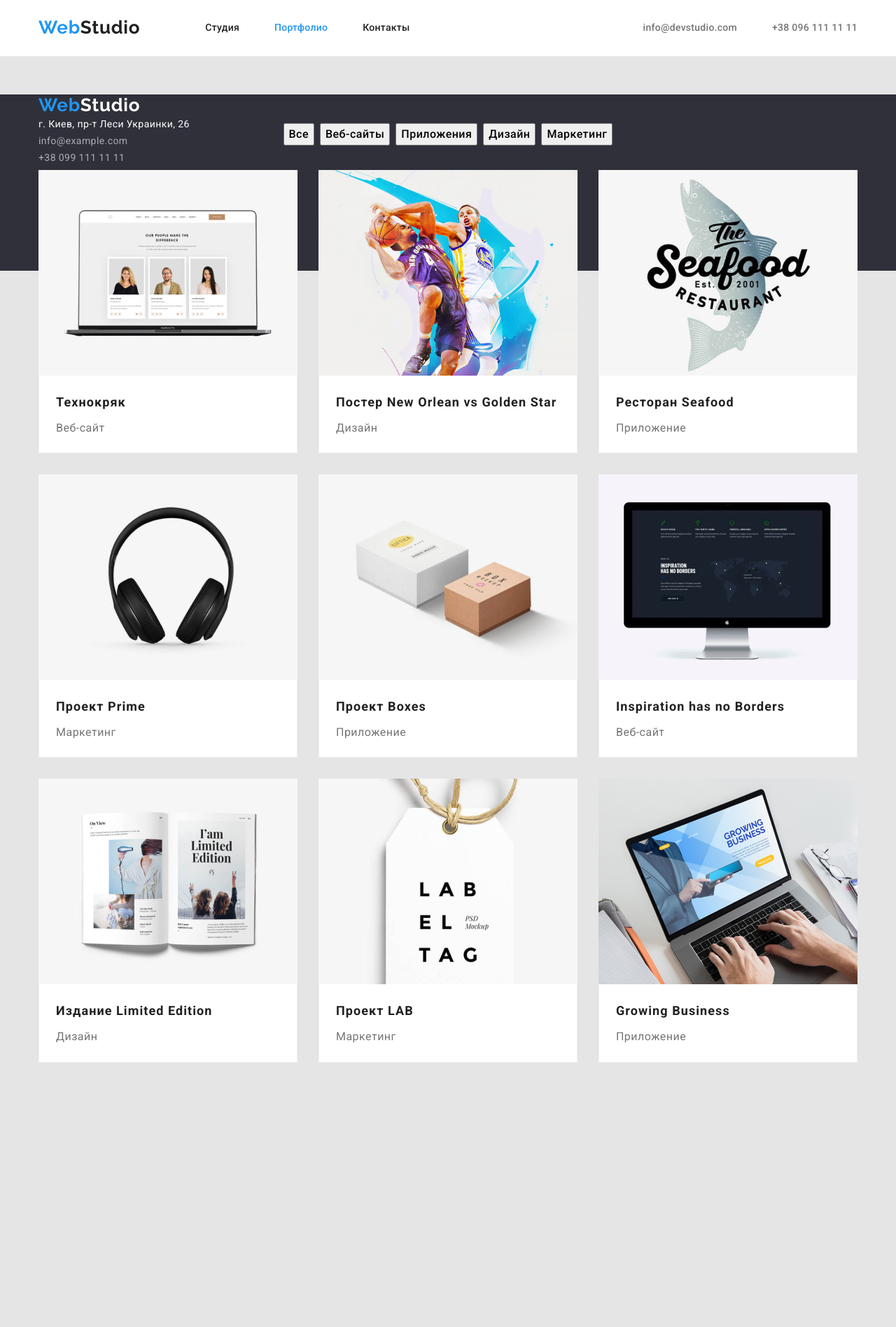
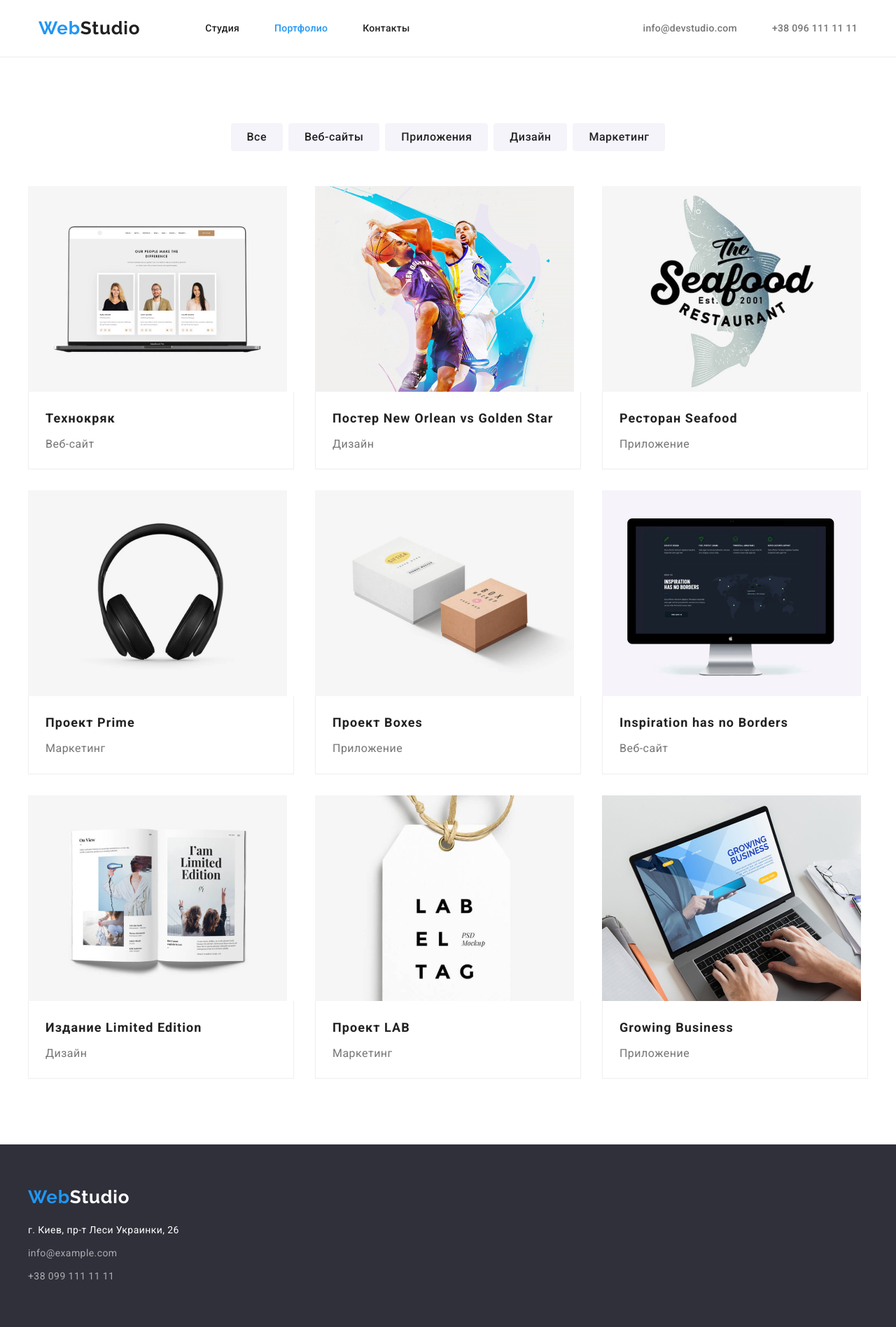
Before and after one commit to Altukhova844/goit-markup-hw-03, a plain HTML site: page portfolio.html in a window 1280 px wide. Shown: the whole page at 70% size. Before the commit the page ends 1613 px from the top, so only its background shows below. Drawn offline with nearby package versions, Linux system fonts and the light colour scheme.

Commit message:
final-cut

```diff
--- a/css/slyles.css
+++ b/css/slyles.css
@@ -1,18 +1,3 @@
-/* цвета */
-/* основной мелкий текст описания и ссылки #757575 */
-/* заголовки #212121 */
-/* акцент : текст на кнопках и синем фоне + футер rgba(255, 255, 255, 0.6) */
-/* бирюзовый акцент :  #2196F3 */
-
-/* паддинги даем именно секциям
-контейнер НЕ ДОЛЖЕН иметь свои паддинги,
-его задача обернуть и центрировать ГОРИЗОНТАЛЬНО.
-вертикально контейнер ничего не должен делать */
-/* по умолчанию поставть текст-тайтл text-align: center ???
-или добавить утилиту centered везде где надо*/
-
-/**/
-
 :root {
   --primary-text-color: #757575;
   --title-text-color: #212121;
@@ -26,7 +11,7 @@
 
 .pagebody {
   font-family: Roboto, sans-serif;
-  background-color: var(--primary-bg-color);
+  background-color: var(--primary-white-color);
   color: var(--primary-text-color);
   margin: 0 auto;
 }
@@ -62,17 +47,8 @@ img {
 }
 
 .section {
-  padding-top: 94px;
-  padding-bottom: 94px;
-} /**/
-
-/* ??????????универсальный селектор оставлять?
-* {
-  box-sizing: border-box;
-  margin: 0;
-  padding: 0;
+  padding: 94px 0;
 }
-*/
 
 /* === СТИЛИ ДЛЯ index.html === */
 
@@ -88,15 +64,11 @@ img {
 .site-nav,
 .header-contacts {
   display: flex;
-  height: 80px;
   align-items: center;
 }
 
-.header-nav-section {
-}
 .header-logo {
-  padding-top: 32px;
-  padding-bottom: 32px;
+  padding: 25px 0;
 }
 .logo {
   display: block;
@@ -181,11 +153,9 @@ img {
 /* Hero */
 
 .blue-box {
-  padding-top: 200px;
-  padding-bottom: 200px;
+  padding: 200px 0;
   text-align: center;
 
-  height: 600px;
   background-color: var(--accent-darkbox-color);
 }
 
@@ -207,14 +177,16 @@ img {
 }
 
 .hero-btn {
+  padding: 10px 32px;
   font-style: normal;
   font-weight: bold;
   font-size: 16px;
   line-height: 1.9;
   letter-spacing: 0.06em;
+  border-radius: 4px;
+
   background-color: var(--accent-color);
   color: var(--primary-white-color);
-  border-radius: 4px;
 }
 
 .blue-box .hero-btn:hover {
@@ -222,10 +194,6 @@ img {
 }
 
 /* Features Section */
-
-.feature-box {
-  padding-bottom: 47px;
-}
 
 .feature-list {
   display: flex;
@@ -264,7 +232,7 @@ img {
 /* Service list section */
 
 .services-box {
-  padding-top: 47px;
+  padding-top: 0;
 }
 
 .services-title {
@@ -275,8 +243,9 @@ img {
   font-size: 36px;
   line-height: 1.2;
   letter-spacing: 0.03em;
+  text-align: center;
+
   color: var(--title-text-color);
-  text-align: center;
 }
 
 .services-list {
@@ -298,9 +267,6 @@ img {
 
 .our-team-section {
   background-color: #f5f4fa;
-}
-
-.our-team-box {
 }
 
 .our-team-title {
@@ -327,14 +293,20 @@ img {
   margin-right: var(--card-set-gap);
 
   background-color: var(--primary-white-color);
+  box-shadow: 0px 1px 3px rgba(0, 0, 0, 0.12), 0px 1px 1px rgba(0, 0, 0, 0.14),
+    0px 2px 1px rgba(0, 0, 0, 0.2);
+  border-bottom-left-radius: 4px;
+  border-bottom-right-radius: 4px;
 }
 
 .team-list .worker-card:last-child {
   margin-right: 0;
 }
 
+.card-content {
+  padding: var(--card-set-gap) 0;
+}
 .worker-name {
-  margin-top: var(--card-set-gap);
   margin-bottom: 10px;
 
   font-style: normal;
@@ -342,13 +314,12 @@ img {
   font-size: 16px;
   line-height: 1.2;
   letter-spacing: 0.03em;
+  text-align: center;
+
   color: var(--title-text-color);
-  text-align: center;
 }
 
 .worker-function {
-  margin-bottom: 30px;
-
   font-style: normal;
   font-weight: normal;
   font-size: 16px;
@@ -357,45 +328,53 @@ img {
   text-align: center;
 }
 
-/* ==Footer== */
+/* Footer */
 
 .footer {
-  height: 252px;
   background-color: var(--accent-darkbox-color);
 }
 
 .footer-box {
+  display: flex;
+  flex-direction: column;
+  padding: 60px 0;
 }
 
-.footer-logo {
-  display: block;
+.footer-box .item:not(:last-child) {
+  margin-bottom: 9px;
 }
 
-.footer-box a {
+.footer-box .item:first-child {
+  margin-bottom: 20px;
+}
+
+.footer a,
+address {
   color: var(--primary-white-color);
 }
-.footer-contact-list {
-  display: block;
-}
-.footer-contact-list a {
+
+.footer-box .footer-link,
+address {
   font-style: normal;
   font-weight: normal;
   font-size: 14px;
   line-height: 1.7;
   letter-spacing: 0.03em;
-  color: var(--primary-white-color);
   text-decoration: none;
 }
-.footer-contact-list .digital-contact {
+
+.footer-box .digital-contact {
+  font-style: normal;
+  font-weight: normal;
+  font-size: 14px;
+  line-height: 1.7;
+  letter-spacing: 0.03em;
+  text-decoration: none;
   color: rgba(255, 255, 255, 0.6);
 }
-.footer-link address {
-  font-style: normal;
-}
-.footer-contact-list .footer-link:hover {
-  color: var(--accent-color);
-}
-.footer-contact-list .footer-link:focus {
+
+.footer .footer-link:hover,
+.footer .footer-link:focus {
   color: var(--accent-color);
 }
 
@@ -403,36 +382,30 @@ img {
 
 /* portfolio button filter */
 
-.button-section {
-  height: 54px;
-  background-color: var(--primary-bg-color);
-}
-
 .portfolio-btn-box {
   display: flex;
   justify-content: center;
 
-  margin-bottom: 34px;
+  margin-bottom: 50px;
 }
 
 .portfolio-btn-box .item:not(:last-child) {
   margin-right: 8px;
 }
 
-.button {
-  color: var(--title-text-color);
-  background-color: #f5f4fa;
-  border-radius: 4px;
-  border: 1px solid transparent;
-}
-
 .portfolio-btn-box .portfolio-btn {
+  padding: 6px 22px;
   font-family: inherit;
   font-style: normal;
   font-weight: 500;
   font-size: 16px;
   line-height: 1.6;
   letter-spacing: 0.03em;
+  border-radius: 4px;
+  border: 1px solid transparent;
+
+  color: var(--title-text-color);
+  background-color: #f5f4fa;
 }
 
 .button .portfolio-btn:hover,
@@ -449,10 +422,6 @@ img {
   display: flex;
   flex-wrap: wrap;
 }
-
-/*  margin-bottom: calc(-1 * var(--card-set-gap));
-  margin-right: calc(-1 * var(--card-set-gap));
-  */
 
 .portfolio-menu > .portfolio-card {
   box-sizing: border-box;
@@ -471,10 +440,7 @@ img {
 }
 
 .prtf-card-content {
-  padding-top: 20px;
-  padding-right: 24px;
-  padding-bottom: 20px;
-  padding-left: 24px;
+  padding: 20px 24px;
   border-left: 1px solid #eeeeee;
   border-bottom: 1px solid #eeeeee;
   border-right: 1px solid #eeeeee;
@@ -487,8 +453,10 @@ img {
   font-size: 18px;
   line-height: 2;
   letter-spacing: 0.06em;
+
   color: var(--title-text-color);
 }
+
 .card-description {
   font-style: normal;
   font-weight: normal;
--- a/portfolio.html
+++ b/portfolio.html
@@ -15,11 +15,11 @@
 </head>
 
 <body class="pagebody">
+    <!--Header-section-->
     <header class="header">
-    <!--Header-section-->
         <div class="container header-nav-section">
             <nav class="nav">
-                <a href="" class="logo"><span class="logo-accent">Web</span>Studio</a>
+                <a href="" class="header-logo logo"><span class="logo-accent">Web</span>Studio</a>
                 <ul class="site-nav">
                     <li class="item"> <a href="./index.html" class="link">Студия</a> </li>
                     <li class="item"> <a href="./portfolio.html" class="link current">Портфолио</a> </li>
@@ -33,9 +33,9 @@
             </ul>
         </div>
     </header>
-    <!--Portfolio Buttons & Menu-->
     <main>
-        <section class="button-section">
+        <!--Portfolio Buttons & Menu-->
+        <section>
             <div class="section container">
                 <!--Portfolio button filter-->
                 <ul class="portfolio-btn-box button">
@@ -172,30 +172,18 @@
 
     <!--Footer-->
     <footer class="footer">
-        <section class="container">
-            <ul class="footer-box">
-                <li class="footer-logo">
-                    <a href="" class="logo"><span class="logo-accent">Web</span>Studio</a>
-                </li>
-                <!--Contact-information-->
-                <li class="footer-contact-list">
-                    <ul>
-                        <li class="item"><a href="" class="footer-link">
-                                <address>г. Киев, пр-т Леси Украинки, 26</address>
-                            </a>
-                        </li>
+        <div class="container footer-box">
 
-                        <li class="item">
-                            <a href="mailto:info@example.com" class="footer-link digital-contact">info@example.com</a>
-                        </li>
+            <a href="" class="logo item"><span class="logo-accent">Web</span>Studio</a>
 
-                        <li class="item">
-                            <a href="tel:+380991111111" class="footer-link digital-contact">+38 099 111 11 11</a>
-                        </li>
-                    </ul>
-                </li>
-                </div>
-            </ul>
-        </section>
+            <!--Contact-information-->
+            <a href="" class="footer-link address item">
+                <address>г. Киев, пр-т Леси Украинки, 26</address>
+            </a>
+            <a href="mailto:info@example.com" class="footer-link digital-contact item">info@example.com</a>
+            <a href="tel:+380991111111" class="footer-link digital-contact item">+38 099 111 11 11</a>
+
+        </div>
+
     </footer>
 </body>
```
Also changed, not shown: index.html (+12 -26 lines).
